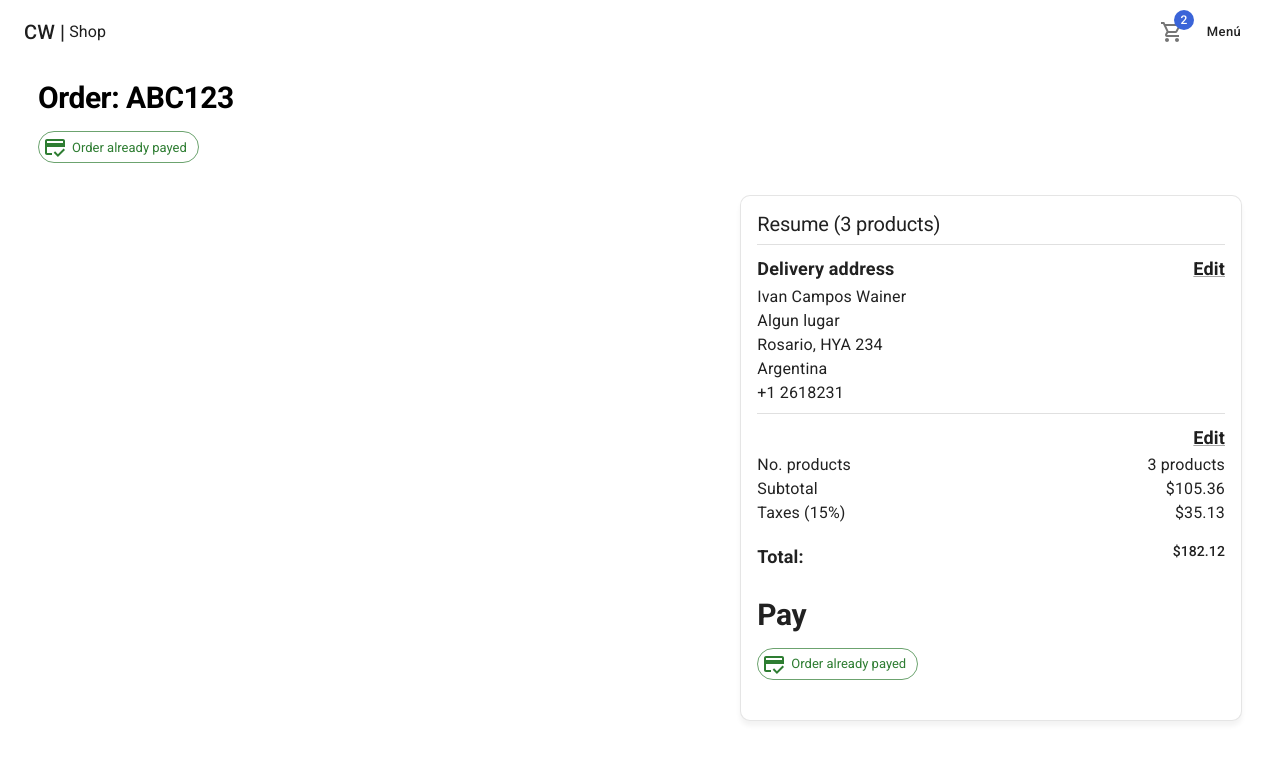
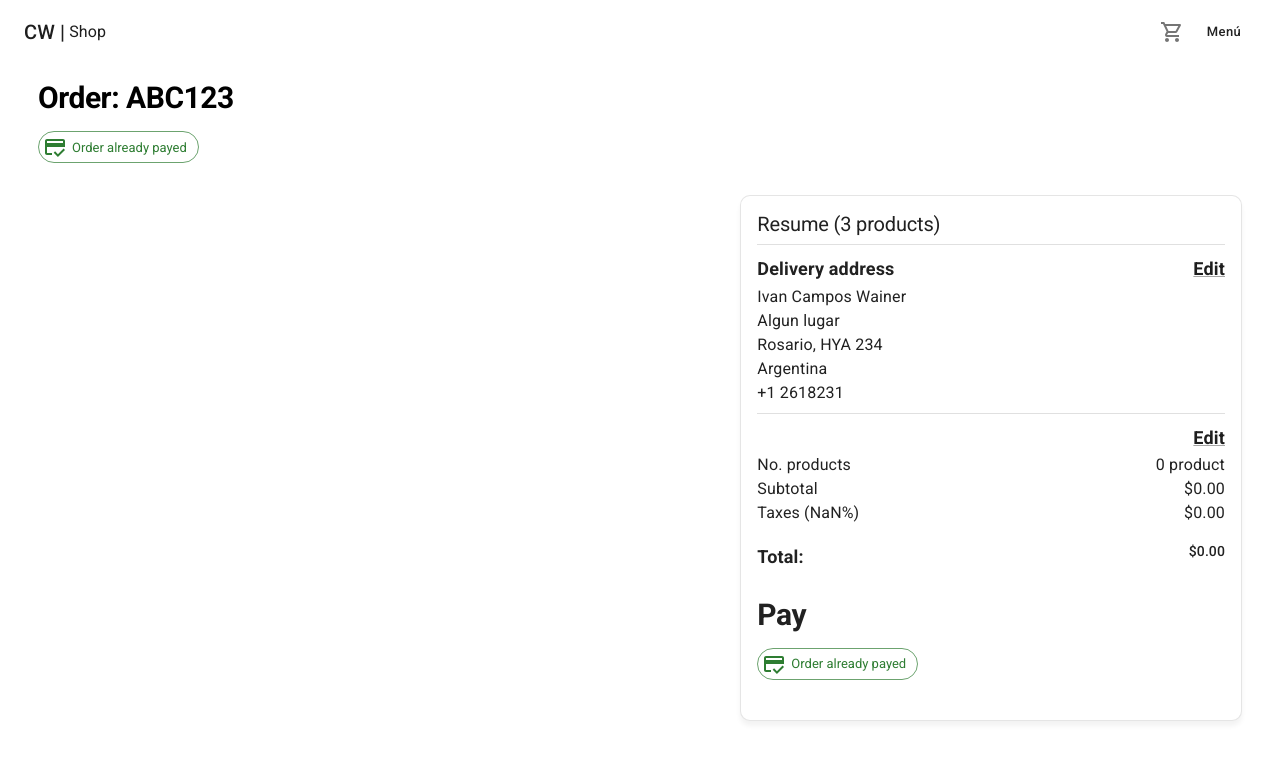
Before and after one commit to Ivowainer/cw-shop, a Next.js app: page /orders/1 in a window 1280 px wide. Shown: the top 760 px of the page. Built offline with nearby package versions, Linux system fonts and the light colour scheme.

Commit message:
Cart Finished w/ order Summary formatter and Cart Detail

```diff
--- a/components/cart/OrderSummary.tsx
+++ b/components/cart/OrderSummary.tsx
@@ -1,6 +1,14 @@
+import { useContext } from 'react';
+
 import { Grid, Typography } from '@mui/material';
 
+import { CartContext } from '../../context';
+
+import { currency } from '../../utils'
+
 export const OrderSummary = () => {
+    const { numberOfItems, subTotal, total, tax } = useContext(CartContext)
+
     return (
         <Grid container>
 
@@ -8,28 +16,28 @@
                 <Typography>No. products</Typography>
             </Grid>
             <Grid item xs={6} display="flex" justifyContent="end">
-            <Typography>3 products</Typography>
+                <Typography>{ numberOfItems } { numberOfItems > 1 ? 'products': 'product'}</Typography>
             </Grid>
 
             <Grid item xs={6}>
                 <Typography>Subtotal</Typography>
             </Grid>
             <Grid item xs={6} display="flex" justifyContent="end">
-            <Typography>{ `$${105.36}` }</Typography>
+                <Typography>{currency.format(subTotal)}</Typography>
             </Grid>
 
             <Grid item xs={6}>
-            <Typography>Taxes (15%)</Typography>
+                <Typography>Taxes ({ Number(process.env.NEXT_PUBLIC_TAX_RATE) * 100}%)</Typography>
             </Grid>
             <Grid item xs={6} display="flex" justifyContent="end">
-            <Typography>{ `$${35.13}` }</Typography>
+                <Typography>{currency.format(tax)}</Typography>
             </Grid>
 
             <Grid item xs={6} sx={{ mt:2 }}>
                 <Typography variant="subtitle1">Total:</Typography>
             </Grid>
             <Grid item xs={6} sx={{ mt:2 }} display="flex" justifyContent="end">
-            <Typography variant="subtitle2">{ `$${182.12}` }</Typography>
+                <Typography variant="subtitle2">{currency.format(Number(total.toFixed(2)))}</Typography>
             </Grid>
 
         </Grid>
--- a/components/ui/Navbar.tsx
+++ b/components/ui/Navbar.tsx
@@ -6,11 +6,13 @@
 import { Toolbar, AppBar, Typography, Link, Box, Button, IconButton, Badge, Input, InputAdornment } from '@mui/material';
 
 import { ClearOutlined, SearchOutlined, ShoppingCartOutlined } from '@mui/icons-material'
-import { UiContext } from '../../context';
+import { UiContext, CartContext } from '../../context';
 
 export const Navbar = () => {
+
     const { pathname, push } = useRouter()
 
+    const { numberOfItems } = useContext(CartContext)
     const { toggleSideMenu } = useContext(UiContext)
 
     const [searchTerm, setSearchTerm] = useState('')
@@ -20,9 +22,6 @@
         if(searchTerm.trim().length === 0 ) return;
 
         push(`/search/${searchTerm}`)
-        /* setIsSearchVisible(false) */
-
-        /* setSearchTerm('') */
     }
 
     return (
@@ -98,7 +97,7 @@
                 <NextLink href="/cart" passHref>
                     <Link>
                         <IconButton>
-                            <Badge badgeContent={ 2 } color="secondary">
+                            <Badge badgeContent={ numberOfItems > 9 ? '+9' : numberOfItems } color="secondary">
                                 <ShoppingCartOutlined />
                             </Badge>
                         </IconButton>
--- a/context/cart/CartContext.tsx
+++ b/context/cart/CartContext.tsx
@@ -7,6 +7,10 @@
     addProductTocart: (product: ICartProduct) => void;
     updateCartQuantity: ( product: ICartProduct ) => void
     removeCartProduct: (product: ICartProduct) => void
+    numberOfItems: number;
+    subTotal: number;
+    tax: number;
+    total: number;
 }
 
 export const CartContext = createContext({} as ContextProps)
--- a/context/cart/CartProvider.tsx
+++ b/context/cart/CartProvider.tsx
@@ -6,10 +6,18 @@
 
 export interface CartState {
     cart: ICartProduct[];
+    numberOfItems: number;
+    subTotal: number;
+    tax: number;
+    total: number;
 }
 
 const CART_INITAL_STATE: CartState = {
-    cart: Cookie.get('cart') ? JSON.parse(Cookie.get('cart')!) : []
+    cart: Cookie.get('cart') ? JSON.parse(Cookie.get('cart')!) : [],
+    numberOfItems: 0,
+    subTotal: 0,
+    tax: 0,
+    total: 0,
 }
 
 export const CartProvider: React.FC<React.PropsWithChildren> = ({ children }) => {
@@ -43,7 +51,7 @@
             total: subTotal * (taxRate + 1)
         }
 
-        console.log(orderSummary)
+        dispatch({ type: 'Cart - Update order summary', payload: orderSummary })
     }, [state.cart]);
 
     const addProductTocart = ( product: ICartProduct ) => {
--- a/context/cart/CartReducer.ts
+++ b/context/cart/CartReducer.ts
@@ -6,6 +6,14 @@
 | { type: 'Cart - Update products in cart', payload: ICartProduct[] }
 | { type: 'Cart - Change cart quantity', payload: ICartProduct }
 | { type: 'Cart - Remove product in cart', payload: ICartProduct }
+| {
+    type: 'Cart - Update order summary', payload:
+        { numberOfItems: number;
+            subTotal: number;
+            tax: number;
+            total: number;
+        }
+   }
 
 export const cartReducer = (state: CartState, action: CartActionType): CartState => {
     switch(action.type){
@@ -37,6 +45,11 @@
                 cart: state.cart.filter(product => !(product._id === action.payload._id && product.size === action.payload.size))
             }
 
+        case 'Cart - Update order summary':
+            return {
+                ...state,
+                ...action.payload
+            }
     default:
         return state
   }
--- /dev/null
+++ b/utils/currency.ts
@@ -0,0 +1,10 @@
+export const format = (value: number) => {
+    const formatter = new Intl.NumberFormat('en-US', {
+        style: 'currency',
+        currency: 'USD',
+        minimumFractionDigits: 2,
+        maximumFractionDigits: 2
+    })
+
+    return formatter.format(value)
+}
--- /dev/null
+++ b/utils/index.ts
@@ -0,0 +1 @@
+export * as currency from './currency'
```
Lines whose indentation alone changed are shown as unchanged.
